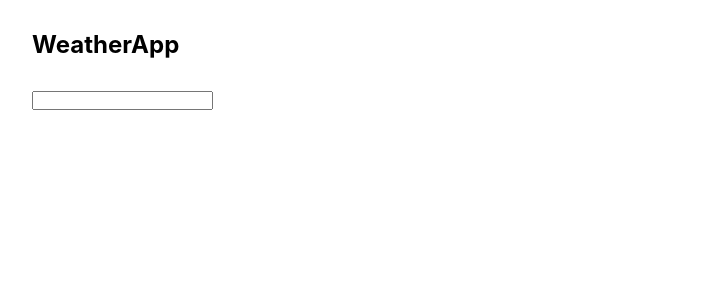
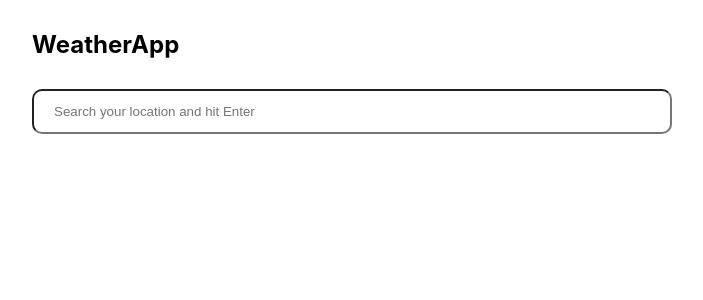
Before and after one commit to mata0050/weatherApp, a React (Create React App) app: page / in a window 1280 px wide. Shown: the top 300 px of the page, without its empty margins (208-911 px from the left). Built offline with nearby package versions, Linux system fonts and the light colour scheme; no server answers.

Commit message:
Search component added

```diff
--- a/src/App.js
+++ b/src/App.js
@@ -1,5 +1,5 @@
 import './App.css';
-import React from 'react';
+import React, { useState } from 'react';
 import useRequest from './hooks/useRequest';
 import fakeData from './fakeData/fakeData.json';
 
@@ -9,15 +9,20 @@ import Forecast from './components/Forecast';
 import Search from './components/Search';
 
 function App() {
-  const url = `http://api.weatherapi.com/v1/forecast.json?key=${process.env.REACT_APP_WEATHER_KEY}&q=London&days=10&aqi=yes&alerts=no`;
+  const [searchResult, setSearchResult] = useState('Ottawa');
+  const url = `http://api.weatherapi.com/v1/forecast.json?key=${process.env.REACT_APP_WEATHER_KEY}&q=${searchResult}&days=10&aqi=yes&alerts=no`;
   const { data, loading } = useRequest(url);
+
+  // * comment out line 13 and uncomment line 17 to use fake data
+  // * if you don't want to register for an API key at
+  // * https://www.weatherapi.com/
   // const data = fakeData;
-  console.log(data);
+
 
   return (
     <div>
       <h2 style={{ margin: '30px 0px' }}>WeatherApp</h2>
-      <Search/>
+      <Search setSearchResults={setSearchResult} />
       {Object.keys(data).length !== 0 && (
         <>
           <CurrentWeather data={data} />
--- a/src/components/Search.jsx
+++ b/src/components/Search.jsx
@@ -1,25 +1,40 @@
 import React, { useState } from 'react';
 import styled from 'styled-components';
 
-function Search() {
+function Search({ setSearchResults }) {
   const [search, setSearch] = useState('');
 
   const onChange = (e) => setSearch((prevSate) => e.target.value);
 
   const onSubmit = (e) => {
     e.preventDefault();
+    setSearchResults(search);
+    setSearch('');
   };
 
-  console.log(search)
+  console.log(search);
   return (
     <StyledSearch>
       <form onSubmit={onSubmit}>
-        <input type='text' value={search} onChange={onChange} />
+        <input
+          type='text'
+          placeholder='Search your location and hit Enter'
+          value={search}
+          onChange={onChange}
+        />
       </form>
     </StyledSearch>
   );
 }
 
-const StyledSearch = styled.div``;
+const StyledSearch = styled.div`
+  margin-bottom: 30px;
+  input {
+    width: 80%;
+    height: 45px;
+    border-radius: 10px;
+    padding-left: 20px;
+  }
+`;
 
 export default Search;
```
